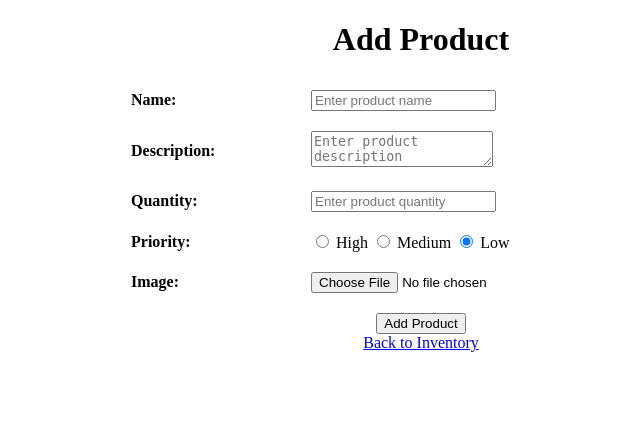
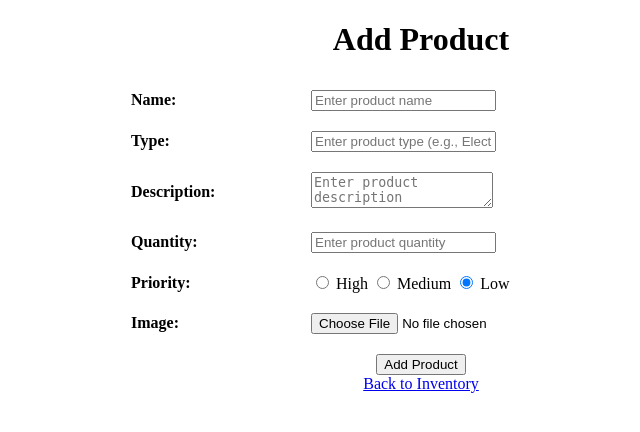
Before and after one commit to Sa12lu/flask_app, a Flask app: page /add-product in a window 1280 px wide. Shown: the top 432 px of the page, without its empty margins (219-859 px from the left). Run offline with Flask 3, Linux system fonts and the light colour scheme; the visitor is signed in with stand-in values (Sample User, id 1).

Commit message:
categorize this shit

```diff
--- a/templates/add_product.html
+++ b/templates/add_product.html
@@ -34,6 +34,12 @@
             <tr>
                 <th><label for="name">Name:</label></th>
                 <td><input type="text" id="name" name="name" placeholder="Enter product name" required></td>
+            </tr>
+
+            <!-- Product Type -->
+            <tr>
+                <th><label for="type">Type:</label></th>
+                <td><input type="text" id="type" name="type" placeholder="Enter product type (e.g., Electronics, Clothing)" required></td>
             </tr>
 
             <!-- Product Description -->
--- a/templates/edit_product.html
+++ b/templates/edit_product.html
@@ -38,6 +38,12 @@
             <tr>
                 <th><label for="name">Name:</label></th>
                 <td><input type="text" id="name" name="name" value="{{ product.name }}" required></td>
+            </tr>
+
+            <!-- Product Type -->
+            <tr>
+                <th><label for="type">Type:</label></th>
+                <td><input type="text" id="type" name="type" value="{{ product.type }}" placeholder="Enter product type"></td>
             </tr>
 
             <!-- Product Description -->
```
